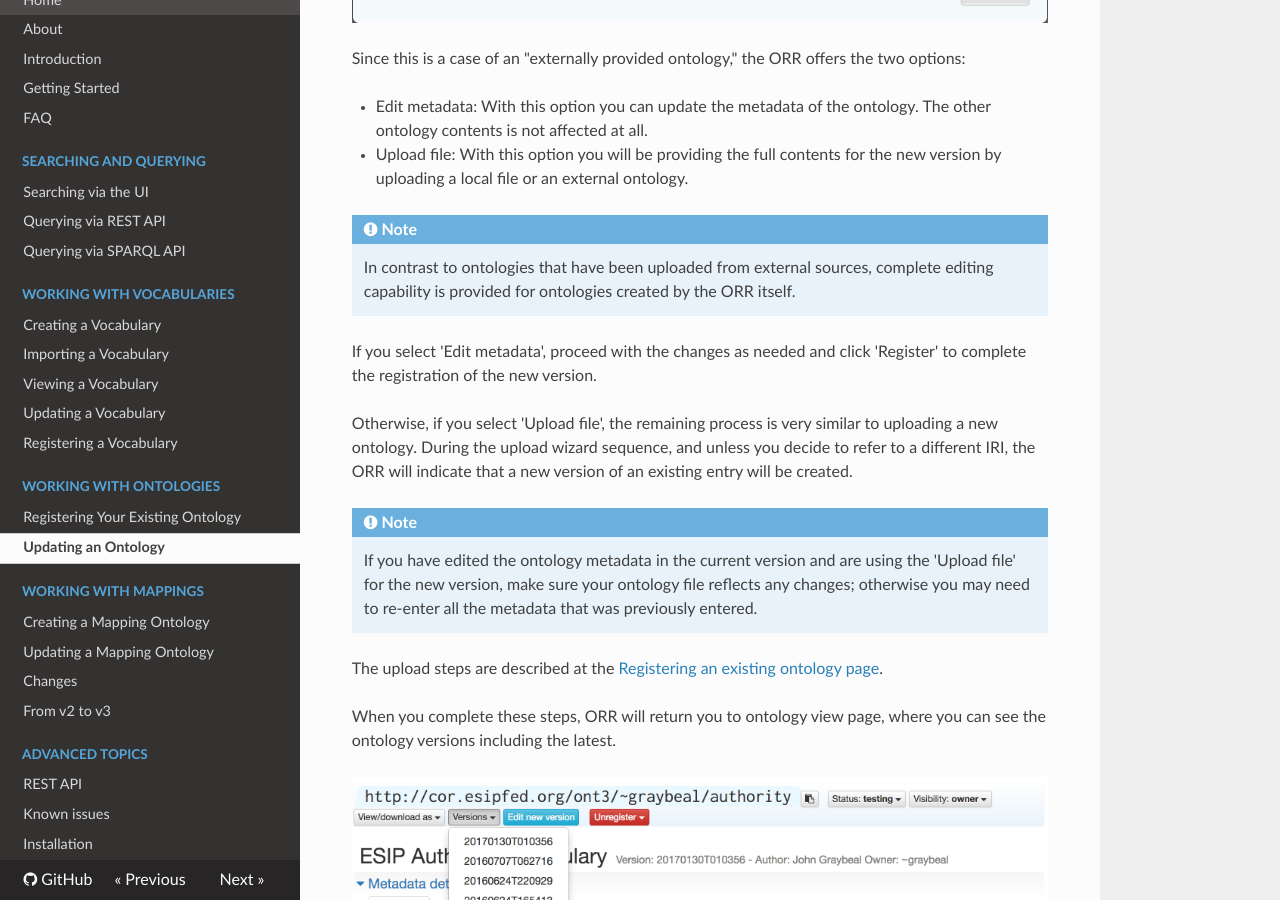
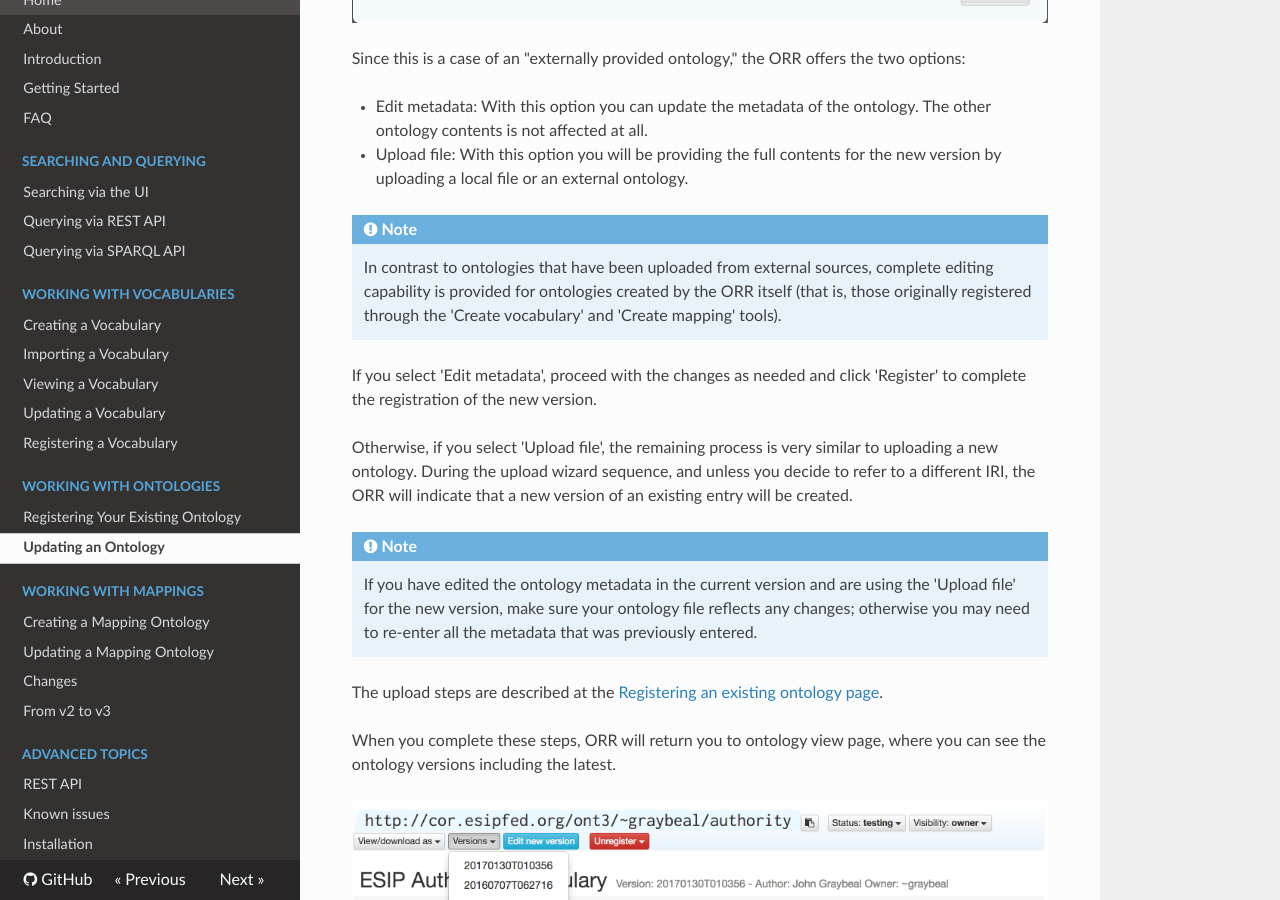
Before and after one commit to mmisw/mmiorr-docs, an MkDocs documentation site: the page built from docs/ontology/newversion.md, in a window 1280 px wide and 900 px high, scrolled down 615 px. Built offline with MkDocs 1.6.1, drawn with Linux system fonts in a browser that asks for light colours; nearby versions of some CDN libraries; old or Windows-style settings are respelled for this version of MkDocs.

Commit message:
adjustment

```diff
--- a/docs/ontology/newversion.md
+++ b/docs/ontology/newversion.md
@@ -20,7 +20,9 @@ two options:
 
 !!! Note
     In contrast to ontologies that have been uploaded from external sources,
-    complete editing capability is provided for ontologies created by the ORR itself.
+    complete editing capability is provided for ontologies created by the ORR itself
+    (that is, those originally registered through the 'Create vocabulary' and
+    'Create mapping' tools).
 
 If you select 'Edit metadata', proceed with the changes as needed and click 'Register'
 to complete the registration of the new version.
```
